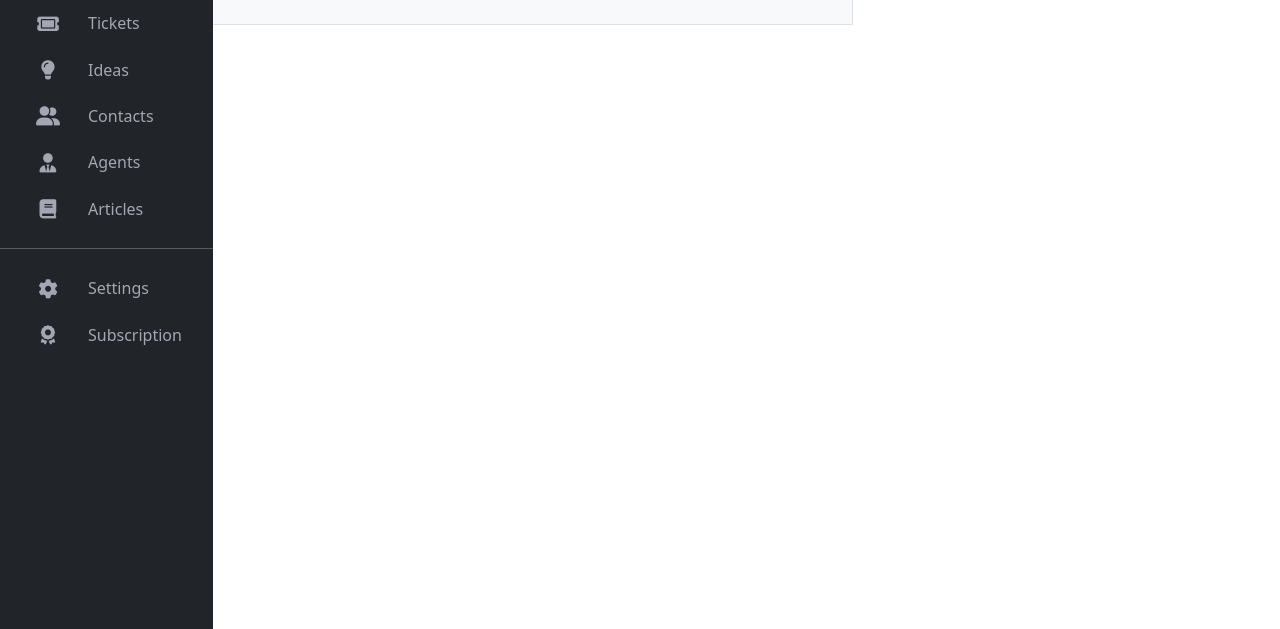
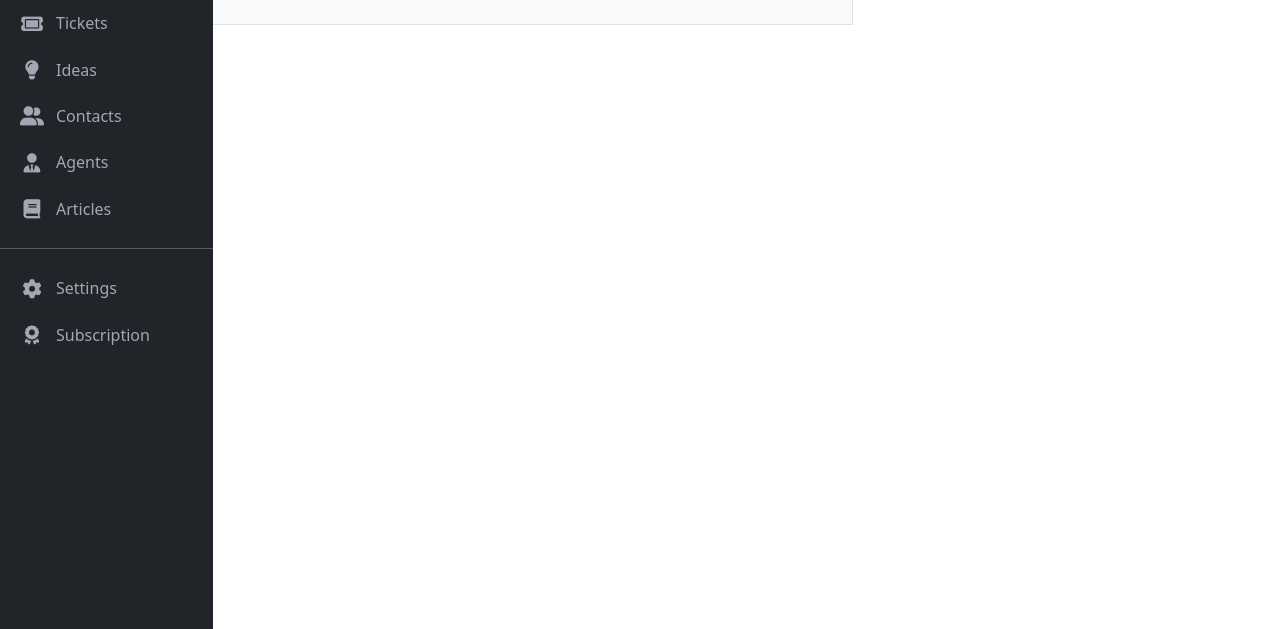
Before and after one commit to morovie/frontend-framework, a website: page public/index.html in a window 1280 px wide. Shown: the part 171-800 px from the top of the page. Drawn offline with nearby package versions, Linux system fonts and the light colour scheme.

Commit message:
Update stylesheet.css

```diff
--- a/public/assets/css/stylesheet.css
+++ b/public/assets/css/stylesheet.css
@@ -39,7 +39,7 @@
 }
 #sideMenu .nav .nav-item .nav-link .fa-solid {
   font-size: 1.2rem;
-  min-width: 4rem;
+  min-width: 2rem;
   text-align: center;
 }
 
```
